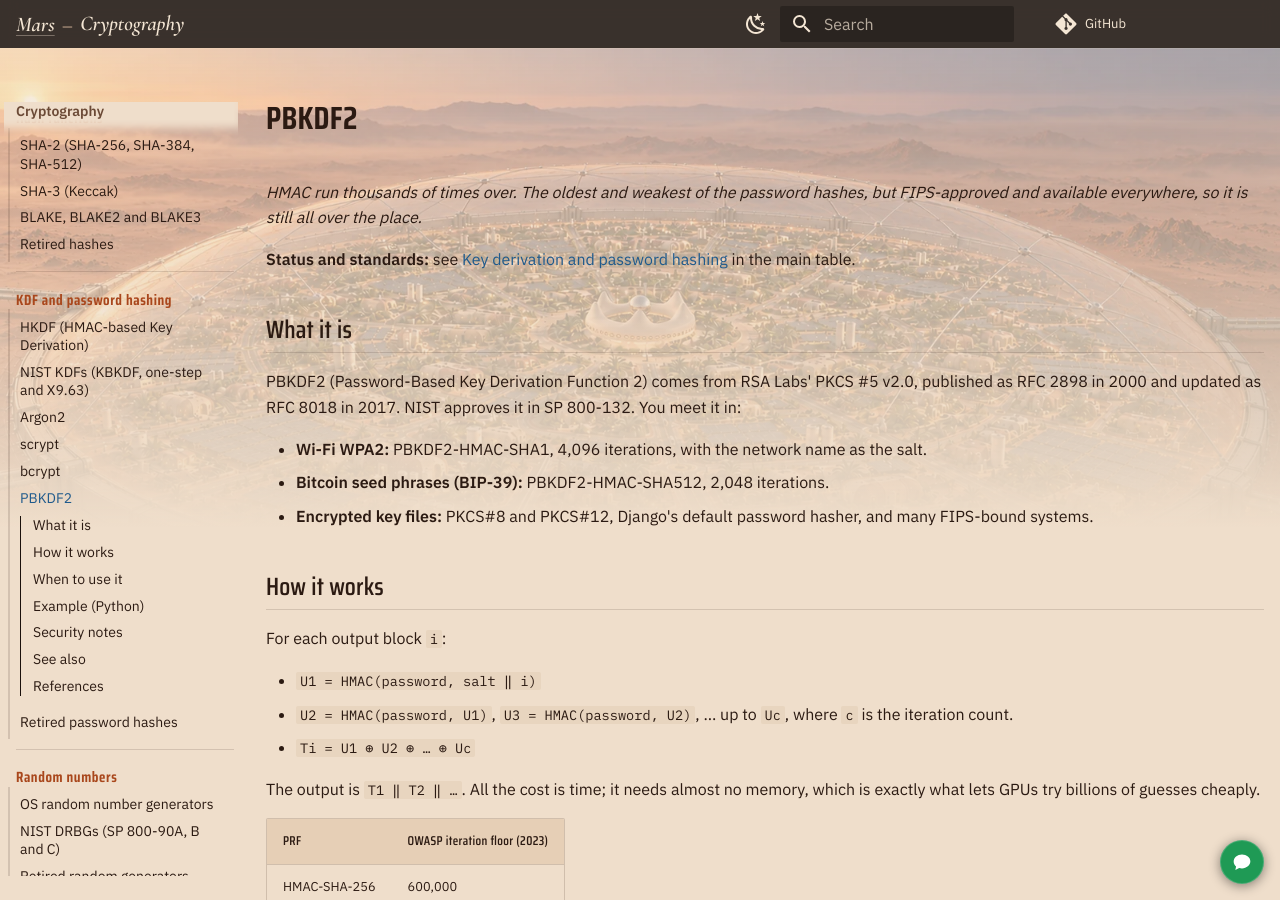
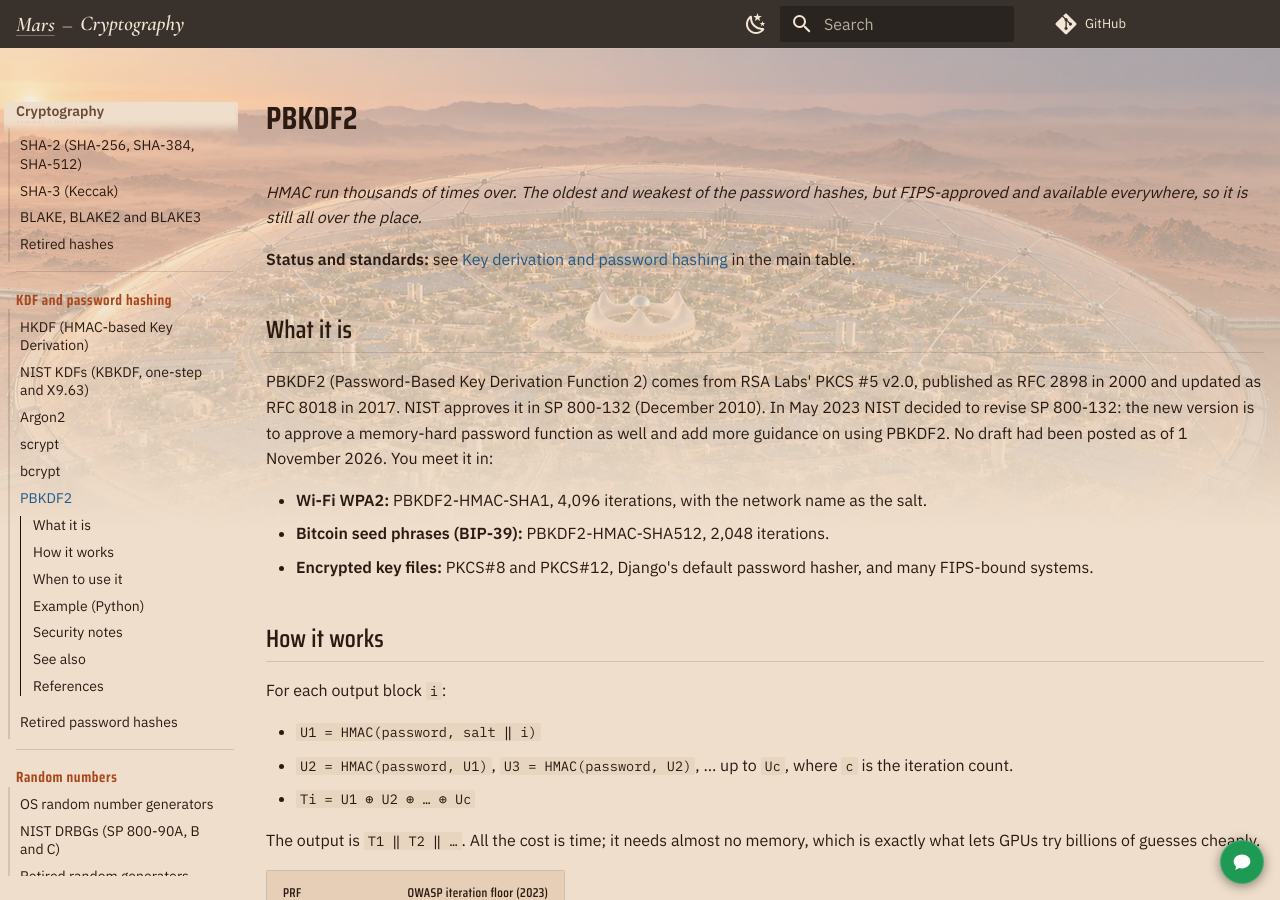
Before and after one commit to TTMathCS/cryptography, an MkDocs documentation site: the page built from docs/08-kdf-password-hashing/PBKDF2.md, in a window 1280 px wide and 900 px high. Built offline with MkDocs 1.6.1 and Material for MkDocs 9.7.7, drawn with Linux system fonts in a browser that asks for light colours; comment, search, counter and statistics services are not loaded; some of the changed text lies outside the part shown.

Commit message:
HKDF: link SP 800-56C Rev. 2. PBKDF2: NIST's 2023 decision to revise SP 800-132 (memory-hard function, more PBKDF2 guidance; no draft yet), with source

```diff
--- a/docs/08-kdf-password-hashing/PBKDF2.md
+++ b/docs/08-kdf-password-hashing/PBKDF2.md
@@ -11,7 +11,10 @@ in the main table.
 
 PBKDF2 (Password-Based Key Derivation Function 2) comes from RSA Labs' PKCS #5
 v2.0, published as RFC 2898 in 2000 and updated as RFC 8018 in 2017. NIST
-approves it in SP 800-132. You meet it in:
+approves it in SP 800-132 (December 2010). In May 2023 NIST decided to revise
+SP 800-132: the new version is to approve a memory-hard password function as
+well and add more guidance on using PBKDF2. No draft had been posted as of
+1 November 2026. You meet it in:
 
 - **Wi-Fi WPA2:** PBKDF2-HMAC-SHA1, 4,096 iterations, with the network name as
   the salt.
@@ -79,5 +82,5 @@ on. The time depends on your CPU.
 
 - [RFC 8018: PKCS #5 v2.1](https://www.rfc-editor.org/rfc/rfc8018)
 - [RFC 6070: PBKDF2 test vectors](https://www.rfc-editor.org/rfc/rfc6070)
-- [NIST SP 800-132](https://csrc.nist.gov/pubs/sp/800/132/final)
+- [NIST SP 800-132 (2010)](https://csrc.nist.gov/pubs/sp/800/132/final) / [NIST, "Decision to Revise NIST SP 800-132" (11 May 2023)](https://csrc.nist.gov/news/2023/decision-to-revise-nist-sp-800-132)
 - [OWASP Password Storage Cheat Sheet](https://cheatsheetseries.owasp.org/cheatsheets/Password_Storage_Cheat_Sheet.html)
```
Also changed, not shown: docs/08-kdf-password-hashing/HKDF.md (+1 -1 lines).
